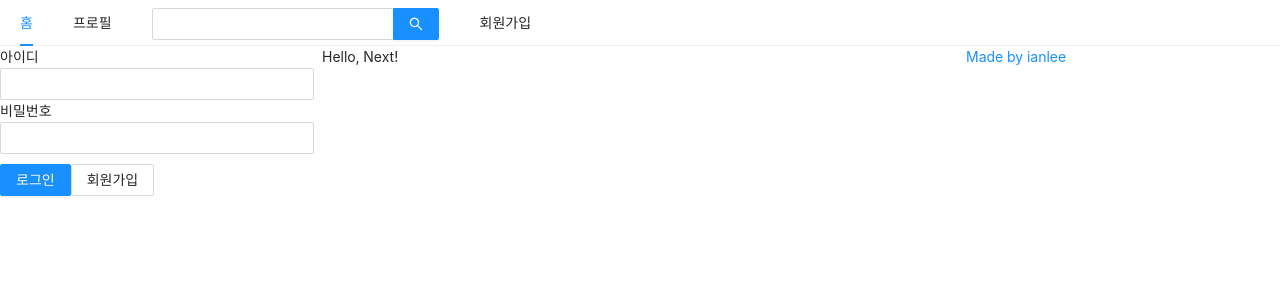
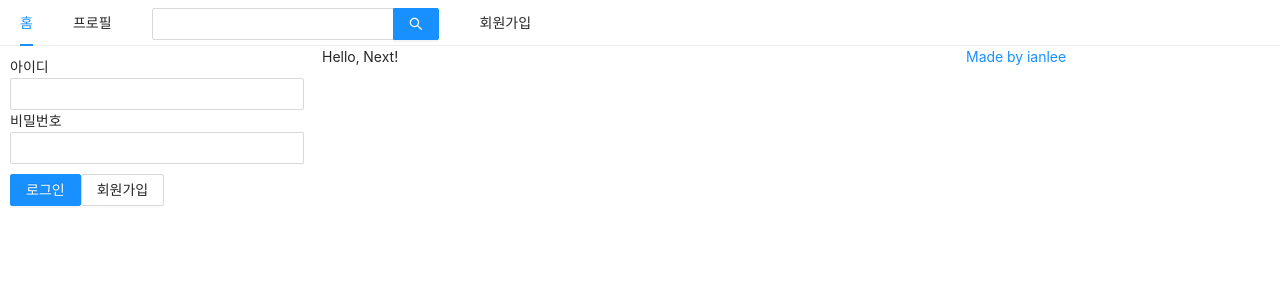
Before and after one commit to ianlee92/React-SNS, a Next.js app: page / in a window 1280 px wide. Shown: the top 300 px of the page. Built offline with nearby package versions, Linux system fonts and the light colour scheme.

Commit message:
로그인 폼 Card

```diff
--- a/components/AppLayout.js
+++ b/components/AppLayout.js
@@ -32,7 +32,7 @@
              <Row gutter={8}> {/* gutter는 컬럼 사이에 간격을 둠 */}
                 {/* n/24 24등분 24가 넘어가면 내려감 xs: 모바일 / sm: 태블릿 / md: 작은 데스크탑 */}
                 <Col xs={24} md={6}>
-                    {isLoggedIn ? <UserProfile /> : <LoginForm setIsLoggedIn={setIsLoggedIn} />}
+                    {isLoggedIn ? <UserProfile setIsLoggedIn={setIsLoggedIn} /> : <LoginForm setIsLoggedIn={setIsLoggedIn} />}
                 </Col>
                 <Col xs={24} md={12}>
                     {children}
--- a/components/LoginForm.js
+++ b/components/LoginForm.js
@@ -6,7 +6,10 @@
 
 const ButtonWrapper = styled.div`
     margin-top: 10px;
-`
+`;
+const FormWrapper = styled(Form)`
+    padding: 10px;
+`;
 
 const LoginForm = ({ setIsLoggedIn }) => {
     const [id, setId] = useState('');
@@ -29,7 +32,7 @@
     }, [id, password]); // dependency에 넣어줌
 
     return (
-        <Form onFinish={onSubmitForm}>
+        <FormWrapper onFinish={onSubmitForm}>
             <div>
                 <label htmlFor="user-id">아이디</label>
                 <br />
@@ -52,7 +55,7 @@
                 <Button type="primary" htmlType="submit" loading={false}>로그인</Button>
                 <Link href="/signup"><a><Button>회원가입</Button></a></Link>
             </ButtonWrapper>
-        </Form>
+        </FormWrapper>
     );
 }
 
--- a/components/UserProfile.js
+++ b/components/UserProfile.js
@@ -1,19 +1,23 @@
-import React from 'react';
-import { Card, Avatar } from 'antd';
+import React, { useCallback } from 'react';
+import { Card, Avatar, Button } from 'antd';
 
-const UserProfile = () => {
+const UserProfile = ({ setIsLoggedIn }) => {
+    const onLogOut = useCallback(() => {
+        setIsLoggedIn(false);
+    }, []);
     return (
         <Card
             action={[ // 리액트에서 배열은 key를 넣어줘야함
                 <div key="twit">짹짹<br />0</div>,
                 <div key="followings">팔로잉<br />0</div>,
-                <div key="twit">짹짹<br />0</div>
+                <div key="followings">팔로워<br />0</div>
             ]}
         >
             <Card.Meta
                 avatar={<Avatar>ian</Avatar>}
-                title=""
+                title="ianlee"
             />
+            <Button onClick={onLogOut}>로그아웃</Button>
         </Card>
     );
 };
```
